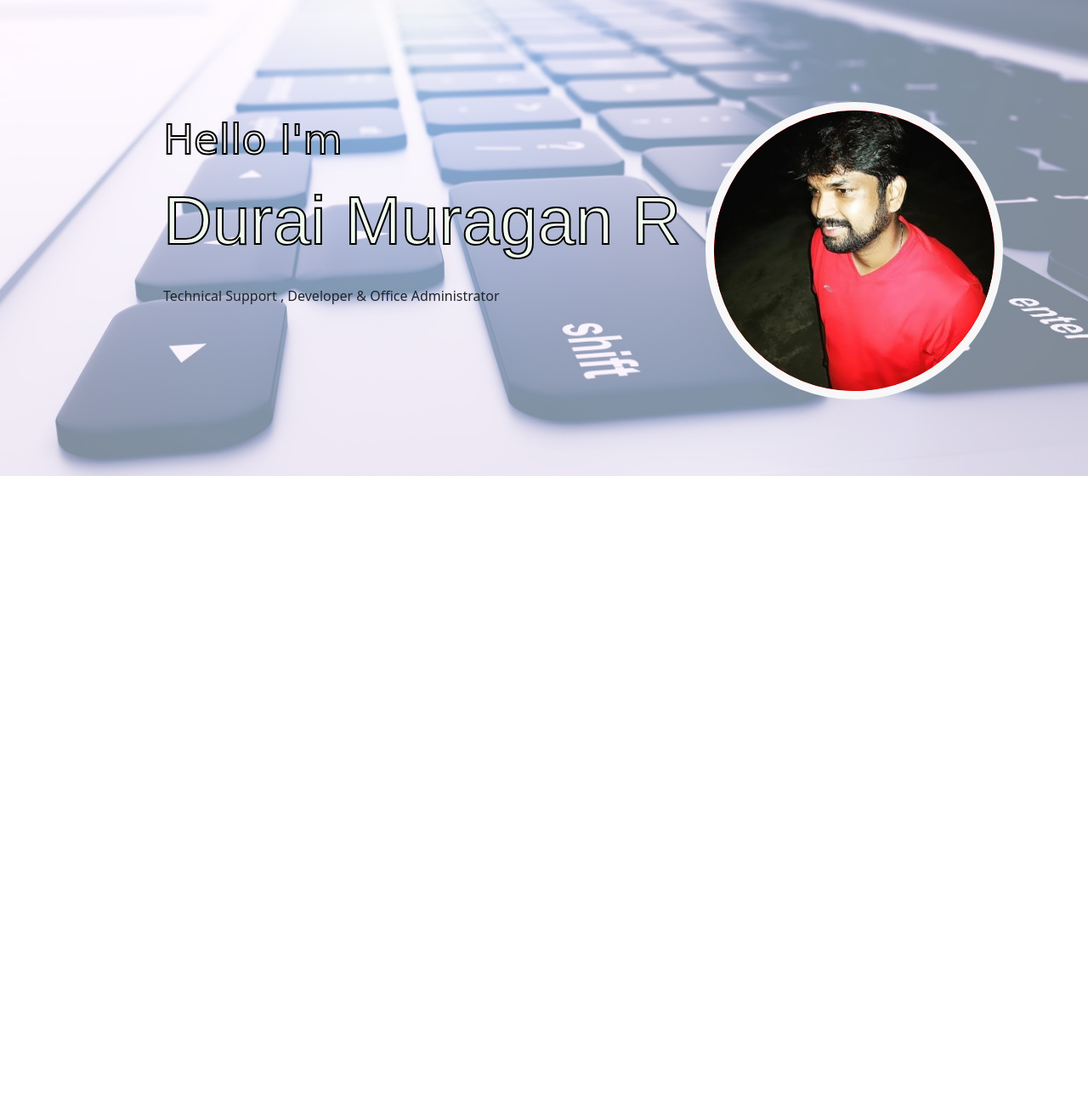
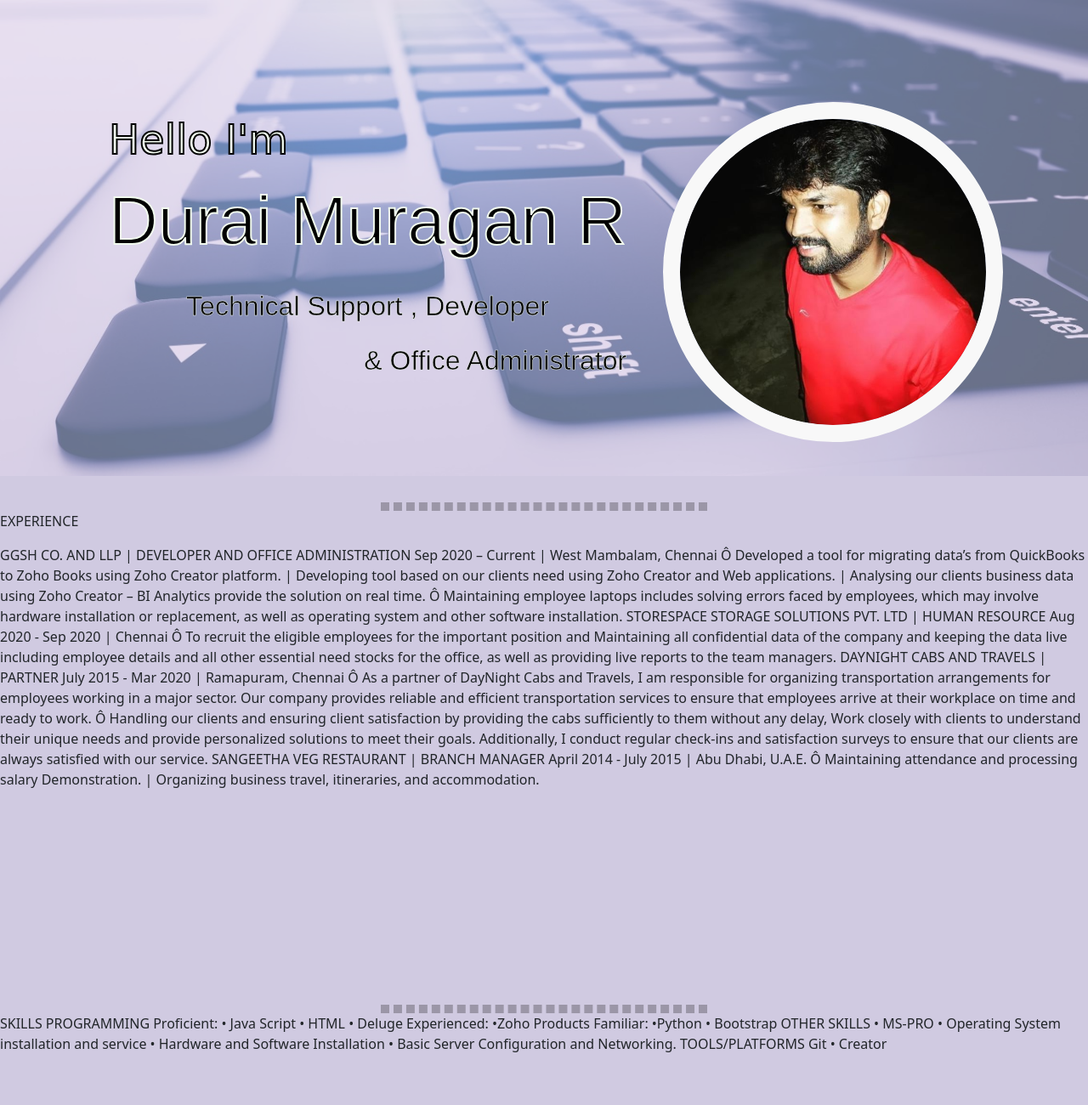
Before and after one commit to ArjunDhurai/portfolio, a plain HTML site: page index.html in a window 1280 px wide. Shown: the top 1300 px of the page at 85% size. Before the commit the page ends 800 px from the top, so only its background shows below. Drawn offline with Linux system fonts and the light colour scheme; a web font is replaced by a local one.

Commit message:
Add files via upload

```diff
--- a/index.html
+++ b/index.html
@@ -6,30 +6,108 @@
     <title>Portfolio</title>
     <link rel="shortcut icon" type="image/png" href="./Images/Me.png" />
     <link rel="stylesheet" href=".\bootstrap-5.3.0-alpha3-dist\css\bootstrap.css">
+    <link rel="stylesheet" href="./style.css">
     <!-- <link href="https://fonts.googleapis.com/css2?family=Pacifico&display=swap" rel="stylesheet"> -->
     <!-- <link href="https://fonts.googleapis.com/css2?family=Saira+Stencil+One&display=swap" rel="stylesheet"> -->
     <!-- <link href="https://fonts.googleapis.com/css2?family=Roboto+Slab:wght@900&display=swap" rel="stylesheet"> -->
+    <!-- <link href="https://fonts.googleapis.com/css2?family=Playfair:ital,wght@1,600&display=swap" rel="stylesheet"> -->
     <link href="https://fonts.googleapis.com/css2?family=Cherry+Bomb+One&family=Pacifico&display=swap" rel="stylesheet">
     <link href="https://fonts.googleapis.com/css2?family=Reem+Kufi+Fun:wght@700&display=swap" rel="stylesheet">
-    <link rel="stylesheet" href="./style.css">
-
+    <link href="https://fonts.googleapis.com/css2?family=Monomaniac+One&family=Playfair:ital,wght@1,600&display=swap"
+    rel="stylesheet">
 </head>
 <body>
     <main>
-        <div class="con" >
+        <div class="con"  >
             <img class="lapimg" src="./Images/Lapkey.jpeg" alt="">
             <div class="box">
                 <p id="hello">Hello I'm</p>
                 <p id="name">Durai Muragan R<p>
-                <p id="pos">Technical Support , Developer & Office Administrator</p>
+                <p id="pos">Technical Support , Developer</p>
+                <p id="pos" style="text-align: right;">& Office Administrator</p>
             </div>
             <img class="meimg"  src="./Images/Me.png" alt="">
             <span class="meimgbdr">
             </span>
         </div>
-        <!-- <div class="con" style="background-color: blueviolet;">
+        <div class="con" >
+            <hr>
+           <p>EXPERIENCE</p>
+          <p>
+        GGSH CO. AND LLP | DEVELOPER AND OFFICE ADMINISTRATION
+        Sep 2020 – Current | West Mambalam, Chennai
+        Ô Developed a tool for migrating data’s from QuickBooks to Zoho Books using Zoho
+        Creator platform. | Developing tool based on our clients need using Zoho Creator
+        and Web applications. | Analysing our clients business data using Zoho Creator – BI
+        Analytics provide the solution on real time.
+        Ô Maintaining employee laptops includes solving errors faced by employees, which
+        may involve hardware installation or replacement, as well as operating system and
+        other software installation.
+        STORESPACE STORAGE SOLUTIONS PVT. LTD | HUMAN RESOURCE
+        Aug 2020 ‑ Sep 2020 | Chennai
+        Ô To recruit the eligible employees for the important position and Maintaining all
+        confidential data of the company and keeping the data live including employee
+        details and all other essential need stocks for the office, as well as providing live
+        reports to the team managers.
+        DAYNIGHT CABS AND TRAVELS | PARTNER
+        July 2015 ‑ Mar 2020 | Ramapuram, Chennai
+        Ô As a partner of DayNight Cabs and Travels, I am responsible for organizing
+        transportation arrangements for employees working in a major sector. Our
+        company provides reliable and efficient transportation services to ensure that
+        employees arrive at their workplace on time and ready to work.
+        Ô Handling our clients and ensuring client satisfaction by providing the cabs
+        sufficiently to them without any delay, Work closely with clients to understand their
+        unique needs and provide personalized solutions to meet their goals. Additionally, I
+        conduct regular check-ins and satisfaction surveys to ensure that our clients are
+        always satisfied with our service.
+        SANGEETHA VEG RESTAURANT | BRANCH MANAGER
+        April 2014 ‑ July 2015 | Abu Dhabi, U.A.E.
+        Ô Maintaining attendance and processing salary Demonstration. | Organizing
+        business travel, itineraries, and accommodation.</p>
+        </div>
+                <div class="con">
+                    <hr>
+                    <p>SKILLS
+                        PROGRAMMING
+                        Proficient:
+                        • Java Script • HTML • Deluge
+                        Experienced:
+                        •Zoho Products
+                        Familiar:
+                        •Python • Bootstrap
+                        OTHER SKILLS
+                        • MS-PRO • Operating System
+                        installation and service •
+                        Hardware and Software
+                        Installation • Basic Server
+                        Configuration and Networking.
+                        TOOLS/PLATFORMS
+                        Git • Creator</p>
+                </div>
+                        <div class="con">
+                            <hr>
+                            <p>PROJECTS
+                            QBO MIGRATION TOOL | ZOHO DELUGE
+                            2022
+                            Ô Developed a tool for migrating data’s from QuickBooks to Zoho Books using Zoho
+                            Creator.</p>
+                        </div>
+                                                <div class="con">
+                                                    <hr>
+                                                    <p>
+                                                    EDUCATION
+                                                    D.M.I COLLEGE OF
+                                                    ENGINEERING
+                                                    BACHELOR'S IN COMPUTER SCIENCE
+                                                    2009 – 2012 | Chennai
+                                                    CRESENT COMPUTER
+                                                    EDUCATION
+                                                    DIPLOMA IN COMPUTER
+                                                    PROGRAMMING
+                                                    July‑Oct 2007 | Chennai</p>
+                                                </div>
 
-        </div> -->
-    </main>
+    </main >
+    <footer></footer>
 </body>
 </html>
--- a/style.css
+++ b/style.css
@@ -1,11 +1,26 @@
+/* main{
+    width: auto;
+    height: 1080px;
+    opacity: 0.1;
+
+} */
 .con {
     position: relative;
     width: auto;
-    height: 117px;
+    height: 591px;
+    background-color: #d0cae1;
+    z-index: -100;
     /* background-color : blue; */
     /* position: absolute; */
 }
+hr{
+    height: 10px;
+    margin: 0% 35% 0% 35%;
+    border: 5px dashed black;
 
+    /* color: black; */
+    /* margin: 0; */
+}
 .lapimg {
     width: 100%;
     height: fit-content;
@@ -18,22 +33,23 @@
 .box {
     display: inline-block;
     padding-top: 10%;
-    padding-left: 15%;
+    padding-left: 10%;
     /* width: 75%; */
     /* margin-bottom: -50px; */
     /* position: relative; */
 }
 
 .meimg {
-    background-color: red;
+    /* background-color: red; */
     position: relative;
     float: right;
-    width: 350px;
-    height: 350px;
+    width: 400px;
+    height: 400px;
     margin-top: 120px;
     margin-right: 100px;
-    border: 10px solid #f8f8f8;
+    border: 20px solid #f8f8f8;
     border-radius: 100%;
+    z-index: 2;
 }
 
 .meimgbdr {
@@ -46,11 +62,12 @@
     margin: 0;
     width: fit-content;
     text-align: center;
-    font-size: 300%;
+    font-size: 3rem;
+    color: #f1faee;
     font-family: 'Cherry Bomb One', cursive;
-    color: whitesmoke;
     -webkit-text-stroke-width: 2px ;
     -webkit-text-stroke-color: black;
+    /* color: black; */
     /* backdrop-filter: blur(10px);
     border-radius: 30%; */
     /* filter: blur(8px); */
@@ -70,11 +87,20 @@
     /* font-family: 'Saira Stencil One', cursive; */
     /* font-family: 'Roboto Slab', serif; */
     font-family: 'Reem Kufi Fun', sans-serif;
-    font-size: 500%;
-    color: #f1faee;
+    font-size: 5rem;
+    color: black;
     text-align: center;
     -webkit-text-stroke-width: 2px ;
-    -webkit-text-stroke-color: black; */
+    -webkit-text-stroke-color:#f1faee;
     /* text-shadow: h-shadow v-shadow blur-radius color|none|initial|inherit;
     /* text-shadow: 1px 1px 1px black ; */
 }
+#pos{
+    /* font-family: 'Playfair', serif; */
+    font-family: 'Monomaniac One', sans-serif;
+    font-size: 2rem;
+    color: black;
+    text-align: center;
+    -webkit-text-stroke-width: 0.5px;
+    -webkit-text-stroke-color: #f1faee;
+}
```
